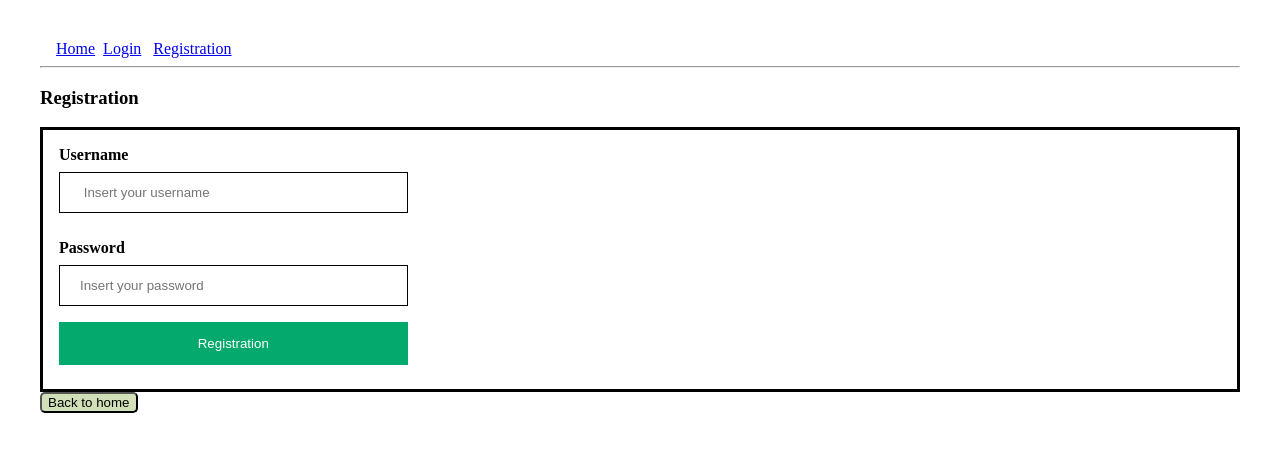
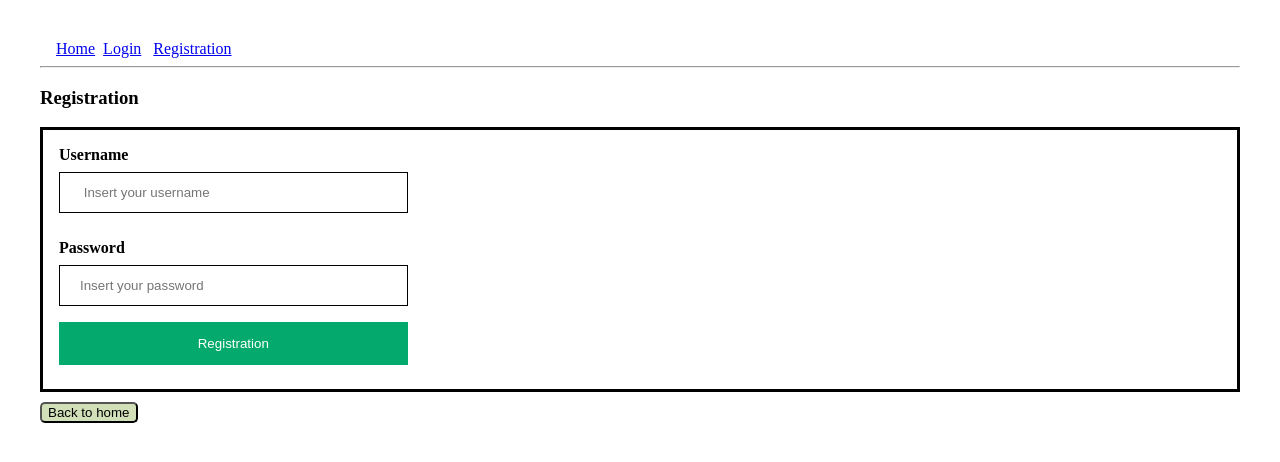
Before and after one commit to ValkaYordanov/WishList, a React (Create React App) app in the folder client/: page /registration in a window 1280 px wide. Shown: the top 462 px of the page. Built offline with nearby package versions, Linux system fonts and the light colour scheme; no server answers.

Commit message:
adding new button

```diff
--- a/client/src/AddWish.js
+++ b/client/src/AddWish.js
@@ -68,7 +68,9 @@ function AddWish(props) {
                     }}>Add Wish </button>
                 </div>
 
-
+                <button class="btn" type="button" onClick={(event) => {
+                    navigate('/');
+                }}>Back to home</button>
 
 
 
--- a/client/src/styles.css
+++ b/client/src/styles.css
@@ -154,9 +154,10 @@ input {
 }
 
 .btn{
-  margin: 0 auto;
+  margin: 10px auto;
   border-radius: 5px;
   background-color: rgb(209 224 185);
+
 }
 
 .receivedbBtn{
```
